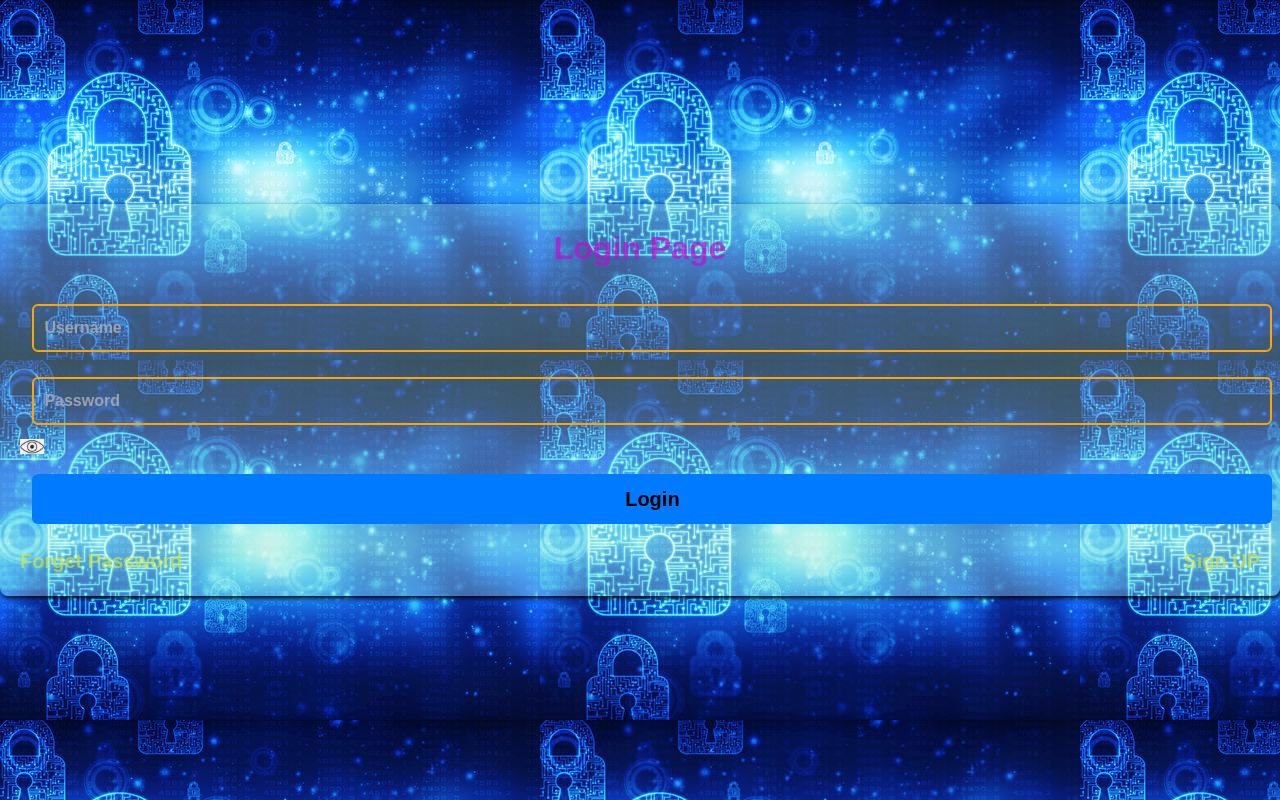
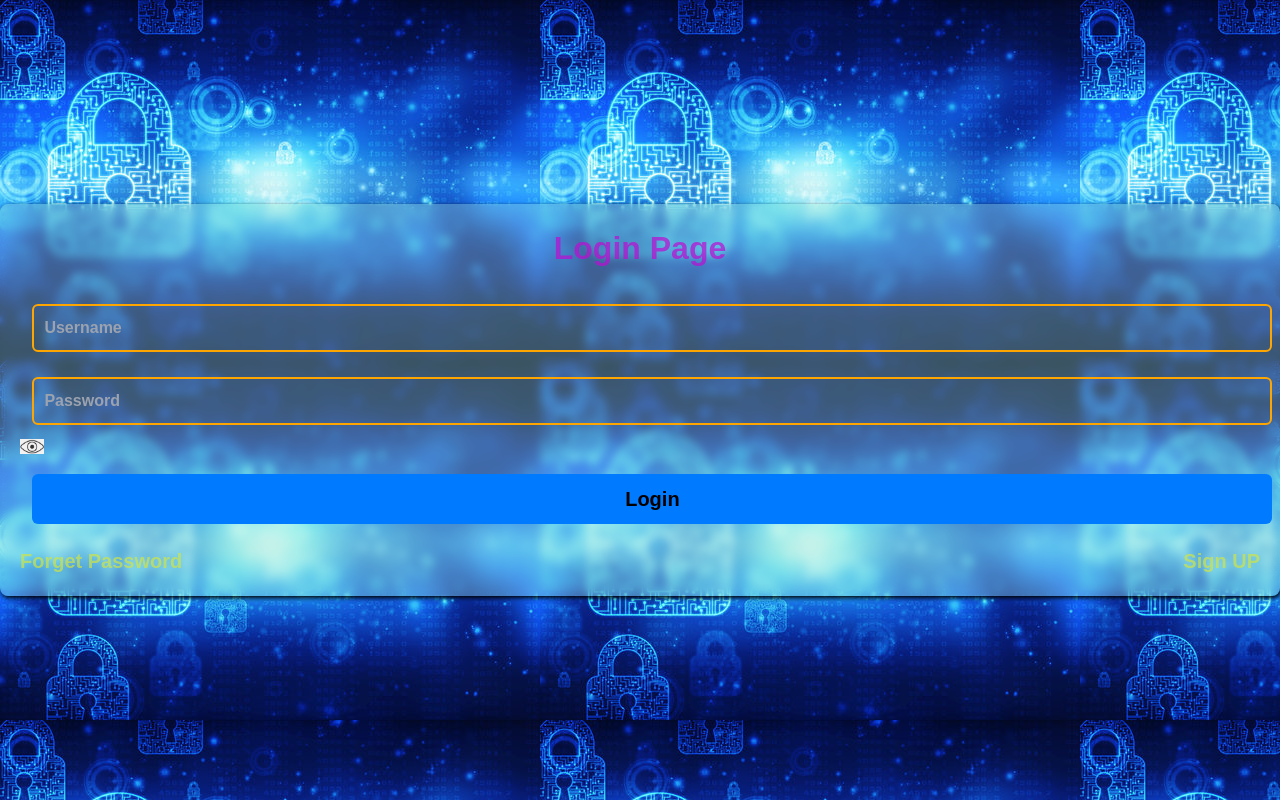
Before and after one commit to AmanSingh336699/coding, a plain HTML site: page index.html in a window 1280 px wide. Drawn offline with nearby package versions, Linux system fonts and the light colour scheme.

Commit message:
Update index.css

```diff
--- a/index.css
+++ b/index.css
@@ -17,7 +17,9 @@ body{
     margin: 0 auto;
     border:5px;
     border-radius: 8px;
+    backdrop-filter: blur(5px);
     box-shadow: 1px 2px 4px;
+    width: 30vw;
 }
 .container h1{
     margin-bottom: 20px;
```
